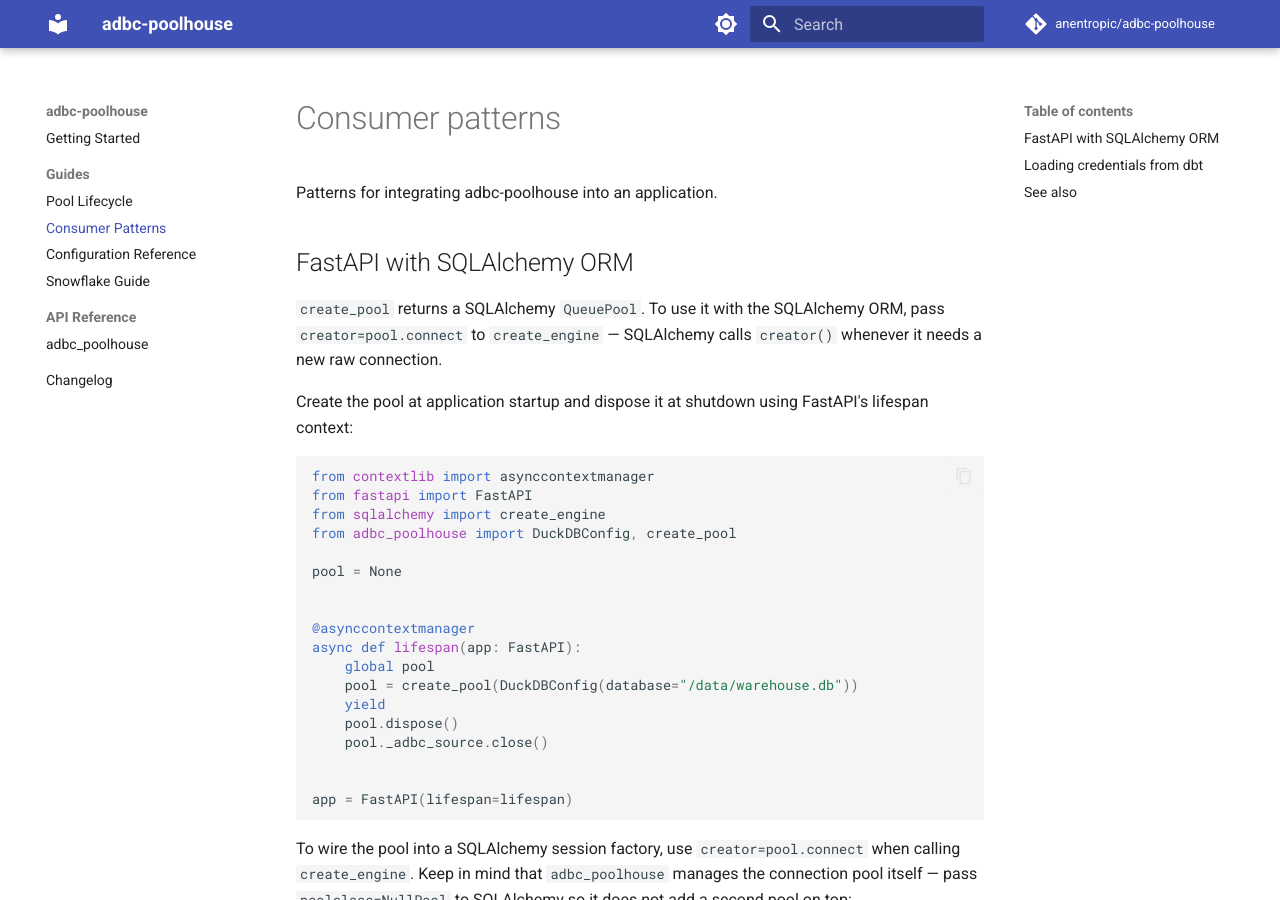
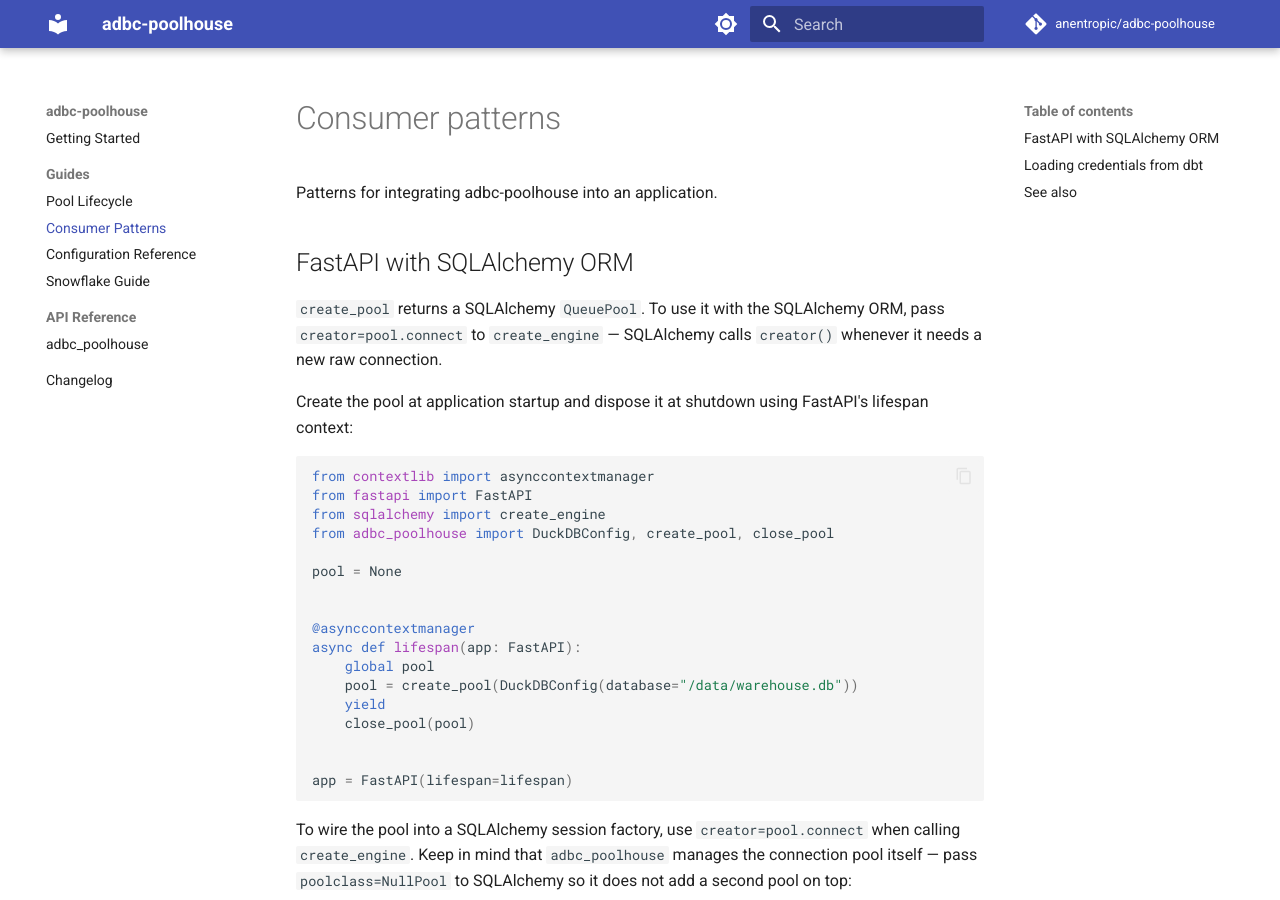
Before and after one commit to anentropic/adbc-poolhouse, an MkDocs documentation site: the page built from docs/src/guides/consumer-patterns.md, in a window 1280 px wide and 900 px high. Built offline with MkDocs 1.6.1 and Material for MkDocs 9.7.7, drawn with Linux system fonts in a browser that asks for light colours; comment, search, counter and statistics services are not loaded.

Commit message:
docs(08-02): update configuration.md and consumer-patterns.md
- configuration.md: add pre_ping row to pool tuning table
- configuration.md: fix max_overflow default from 10 to 3 (matches code)
- consumer-patterns.md: replace pool._adbc_source.close() with close_pool(pool)
- consumer-patterns.md: update import to include close_pool

```diff
--- a/docs/src/guides/consumer-patterns.md
+++ b/docs/src/guides/consumer-patterns.md
@@ -12,7 +12,7 @@
 from contextlib import asynccontextmanager
 from fastapi import FastAPI
 from sqlalchemy import create_engine
-from adbc_poolhouse import DuckDBConfig, create_pool
+from adbc_poolhouse import DuckDBConfig, create_pool, close_pool
 
 pool = None
 
@@ -22,8 +22,7 @@
     global pool
     pool = create_pool(DuckDBConfig(database="/data/warehouse.db"))
     yield
-    pool.dispose()
-    pool._adbc_source.close()
+    close_pool(pool)
 
 
 app = FastAPI(lifespan=lifespan)
```
Also changed, not shown: docs/src/guides/configuration.md (+2 -1 lines).
